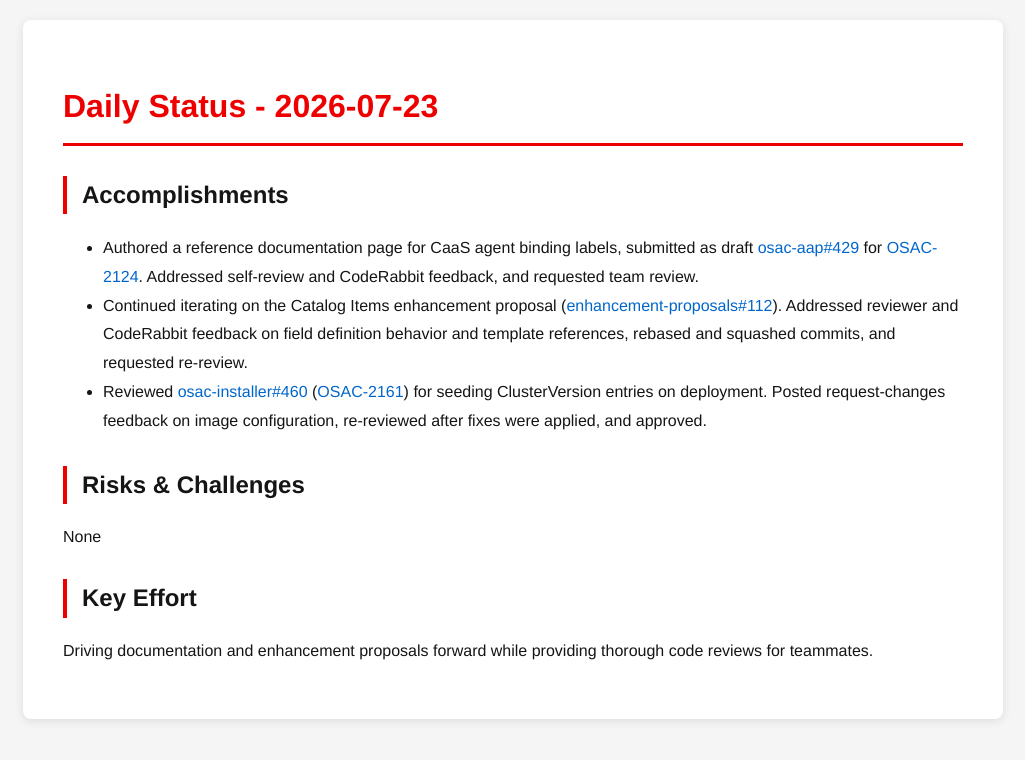
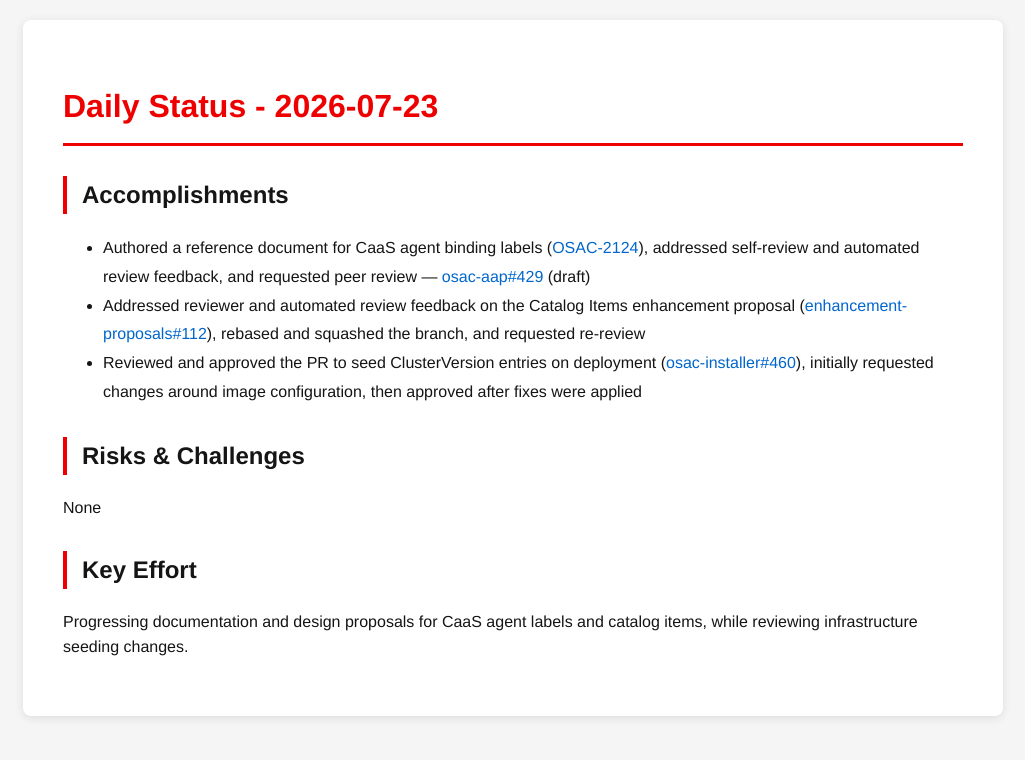
Before and after one commit to tzvatot/daily-status, a Jekyll site: the page built from 2026-07-23.md, in a window 1280 px wide. Shown: the top 760 px of the page, without its empty margins (127-1152 px from the left). Built offline with Jekyll 4.4.1, drawn with Linux system fonts in a browser that asks for light colours.

Commit message:
Daily status update - 2026-07-23

```diff
--- a/2026-07-23.md
+++ b/2026-07-23.md
@@ -7,12 +7,12 @@ date: 2026-07-23
 # Daily Status - 2026-07-23
 
 ## Accomplishments
-- Authored a reference documentation page for CaaS agent binding labels, submitted as draft [osac-aap#429](https://github.com/osac-project/osac-aap/pull/429) for [OSAC-2124](https://redhat.atlassian.net/browse/OSAC-2124). Addressed self-review and CodeRabbit feedback, and requested team review.
-- Continued iterating on the Catalog Items enhancement proposal ([enhancement-proposals#112](https://github.com/osac-project/enhancement-proposals/pull/112)). Addressed reviewer and CodeRabbit feedback on field definition behavior and template references, rebased and squashed commits, and requested re-review.
-- Reviewed [osac-installer#460](https://github.com/osac-project/osac-installer/pull/460) ([OSAC-2161](https://redhat.atlassian.net/browse/OSAC-2161)) for seeding ClusterVersion entries on deployment. Posted request-changes feedback on image configuration, re-reviewed after fixes were applied, and approved.
+- Authored a reference document for CaaS agent binding labels ([OSAC-2124](https://redhat.atlassian.net/browse/OSAC-2124)), addressed self-review and automated review feedback, and requested peer review — [osac-aap#429](https://github.com/osac-project/osac-aap/pull/429) (draft)
+- Addressed reviewer and automated review feedback on the Catalog Items enhancement proposal ([enhancement-proposals#112](https://github.com/osac-project/enhancement-proposals/pull/112)), rebased and squashed the branch, and requested re-review
+- Reviewed and approved the PR to seed ClusterVersion entries on deployment ([osac-installer#460](https://github.com/osac-project/osac-installer/pull/460)), initially requested changes around image configuration, then approved after fixes were applied
 
 ## Risks & Challenges
 None
 
 ## Key Effort
-Driving documentation and enhancement proposals forward while providing thorough code reviews for teammates.
+Progressing documentation and design proposals for CaaS agent labels and catalog items, while reviewing infrastructure seeding changes.
```
